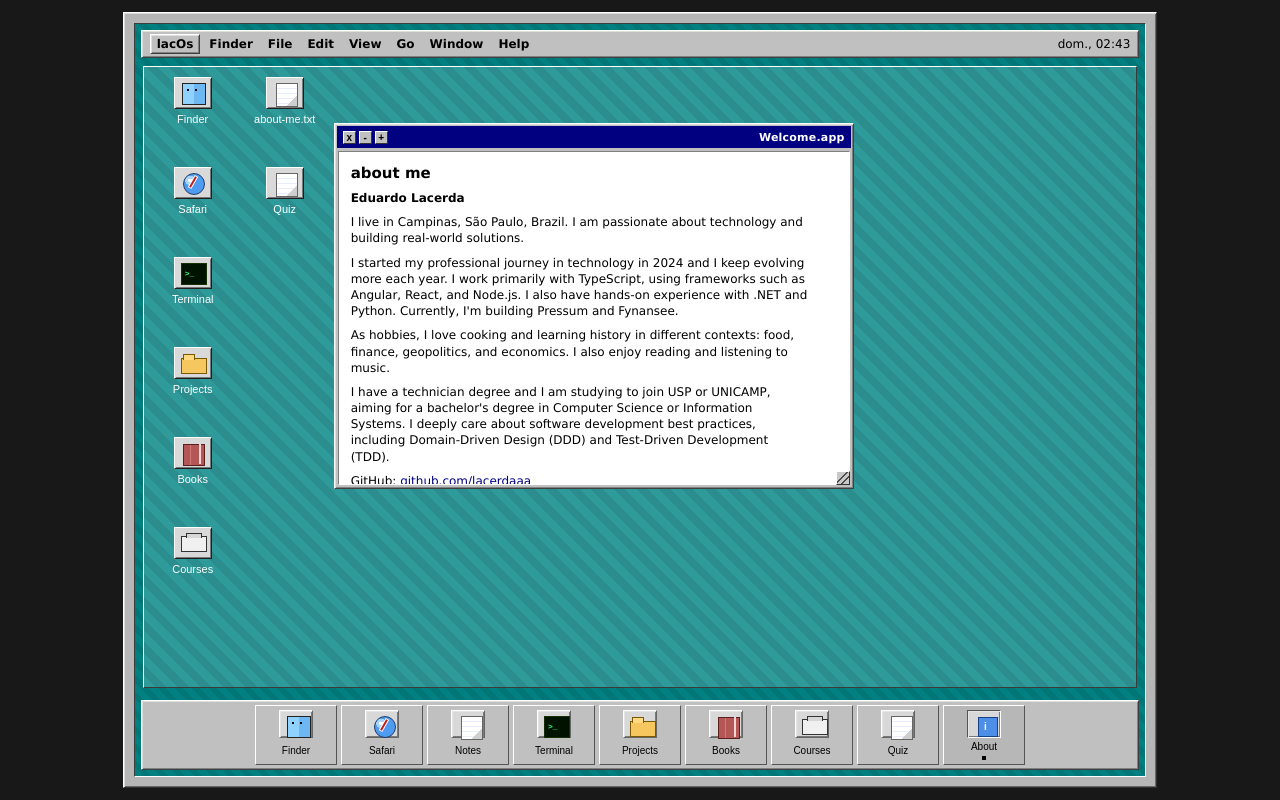
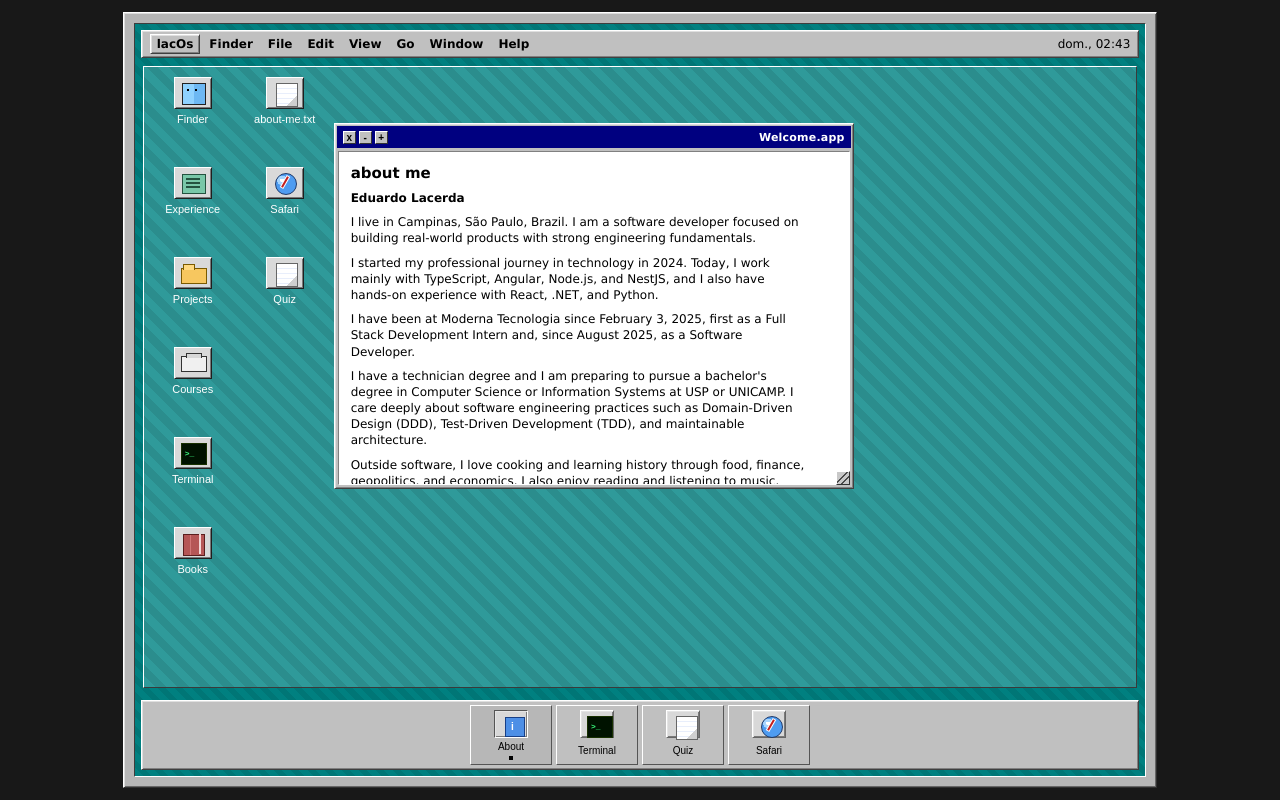
Before and after one commit to lacerdaaa/the-lacerda-os, an Angular app: page / in a window 1280 px wide. Built offline with nearby package versions, Linux system fonts and the light colour scheme.

Commit message:
Add Olhos d'agua book and fix card text layout

```diff
--- a/src/app/app.html
+++ b/src/app/app.html
@@ -129,6 +129,29 @@
               </div>
               }
 
+              @case ('experience') {
+              <h1>{{ getWindowContentTitle(windowState.appId) }}</h1>
+              <div class="experience-grid">
+                @for (experience of experiences; track experience.title) {
+                <article class="experience-card">
+                  <div class="experience-heading">
+                    <div>
+                      <h2>{{ experience.title }}</h2>
+                      <p class="experience-meta">{{ experience.organization }} · {{ experience.period }}</p>
+                    </div>
+                    <span class="experience-status">{{ experience.status }}</span>
+                  </div>
+                  <p class="experience-summary">{{ experience.summary }}</p>
+                  <ul class="experience-highlights">
+                    @for (highlight of experience.highlights; track highlight) {
+                    <li>{{ highlight }}</li>
+                    }
+                  </ul>
+                </article>
+                }
+              </div>
+              }
+
               @case ('quiz') {
               <h1>{{ getWindowContentTitle(windowState.appId) }}</h1>
               <app-about-quiz (secretUnlocked)="handleQuizSecretUnlocked()"></app-about-quiz>
@@ -152,8 +175,8 @@
                 }
 
                 <div class="safari-body">
-                  <aside class="safari-history" aria-label="Historico de pesquisa permitido">
-                    <p>Historico permitido</p>
+                  <aside class="safari-history" aria-label="Histórico de pesquisa permitido">
+                    <p>Histórico permitido</p>
                     @for (entry of safariHistory(); track entry.id) {
                     <button type="button" [class.active]="isSafariCurrentUrl(entry.url)"
                       (click)="openSafariHistoryEntry(entry.url)">
@@ -168,7 +191,7 @@
                     <iframe class="safari-frame" [src]="safeFrameUrl" title="Safari frame" loading="lazy"></iframe>
                     } @else {
                     <div class="safari-frame-fallback">
-                      <p>Visualização interna indisponivel para este domínio.</p>
+                      <p>Visualização interna indisponível para este domínio.</p>
                       <a [href]="safariCurrentUrl()" target="_blank" rel="noopener">
                         Abrir página em nova aba
                       </a>
@@ -254,12 +277,24 @@
 
               @case ('finder') {
               <h1>{{ getWindowContentTitle(windowState.appId) }}</h1>
-              <p>Explore files, open apps, and navigate your portfolio desktop.</p>
+              <p>Recruiter mode: open the most important parts of my portfolio from this desktop hub.</p>
               <div class="finder-grid">
-                <span>Portfolio</span>
-                <span>Assets</span>
-                <span>Experiments</span>
-                <span>Archive</span>
+                <button type="button" (click)="openApp('about')">
+                  <strong>Profile</strong>
+                  <span>Who I am, where I am, and what I am building.</span>
+                </button>
+                <button type="button" (click)="openApp('experience')">
+                  <strong>Experience</strong>
+                  <span>My professional timeline at Moderna Tecnologia and current hands-on work.</span>
+                </button>
+                <button type="button" (click)="openApp('projects')">
+                  <strong>Projects</strong>
+                  <span>Featured GitHub work and active product builds.</span>
+                </button>
+                <button type="button" (click)="openApp('courses')">
+                  <strong>Courses</strong>
+                  <span>Recent certifications and technical training.</span>
+                </button>
               </div>
               }
               }
--- a/src/app/app.scss
+++ b/src/app/app.scss
@@ -342,6 +342,26 @@
   background: #d7d7d7;
 }
 
+.workspace-icon[data-icon='experience']::before,
+.dock-icon[data-icon='experience']::before {
+  left: 7px;
+  top: 6px;
+  width: 22px;
+  height: 18px;
+  border: 1px solid #24523f;
+  background: #79c7a8;
+}
+
+.workspace-icon[data-icon='experience']::after,
+.dock-icon[data-icon='experience']::after {
+  left: 11px;
+  top: 10px;
+  width: 14px;
+  height: 2px;
+  background: #24523f;
+  box-shadow: 0 4px 0 #24523f, 0 8px 0 #24523f;
+}
+
 .workspace-icon[data-icon='notes']::before,
 .workspace-icon[data-icon='textviewer']::before,
 .workspace-icon[data-icon='file']::before,
@@ -619,6 +639,8 @@
   width: 56px;
   height: 74px;
   object-fit: cover;
+  grid-column: 1;
+  grid-row: 1 / span 2;
   border-top: 1px solid #fff;
   border-left: 1px solid #fff;
   border-right: 1px solid #555;
@@ -627,12 +649,15 @@
 
 .book-card h2 {
   margin: 0;
+  grid-column: 2;
   font-size: 12px;
   line-height: 1.2;
 }
 
 .book-card p {
   margin: 4px 0 0;
+  grid-column: 2;
+  align-self: start;
   font-size: 11px;
   line-height: 1.3;
 }
@@ -641,6 +666,61 @@
   height: 56px;
   image-rendering: pixelated;
   image-rendering: crisp-edges;
+}
+
+.experience-grid {
+  margin-top: 10px;
+  display: grid;
+  gap: 8px;
+}
+
+.experience-card {
+  border-top: 1px solid #fff;
+  border-left: 1px solid #fff;
+  border-right: 1px solid #666;
+  border-bottom: 1px solid #666;
+  background: #ececec;
+  padding: 10px;
+  display: grid;
+  gap: 8px;
+}
+
+.experience-heading {
+  display: flex;
+  justify-content: space-between;
+  align-items: start;
+  gap: 10px;
+}
+
+.experience-card h2,
+.finder-grid strong {
+  margin: 0;
+  font-size: 12px;
+}
+
+.experience-meta,
+.experience-summary,
+.experience-highlights,
+.finder-grid span {
+  margin: 0;
+  font-size: 11px;
+  line-height: 1.35;
+}
+
+.experience-status {
+  padding: 2px 6px;
+  border-top: 1px solid #fff;
+  border-left: 1px solid #fff;
+  border-right: 1px solid #666;
+  border-bottom: 1px solid #666;
+  background: #dcefdc;
+  font-size: 10px;
+  font-weight: 700;
+  text-transform: uppercase;
+}
+
+.experience-highlights {
+  padding-left: 18px;
 }
 
 .safari-shell {
@@ -1081,18 +1161,37 @@
 .finder-grid {
   margin-top: 10px;
   display: grid;
-  grid-template-columns: repeat(2, minmax(100px, 1fr));
+  grid-template-columns: repeat(2, minmax(160px, 1fr));
   gap: 8px;
 }
 
-.finder-grid span {
+.finder-grid button {
+  border: 0;
+  text-align: left;
+  display: grid;
+  gap: 4px;
   border-top: 1px solid #fff;
   border-left: 1px solid #fff;
   border-right: 1px solid #666;
   border-bottom: 1px solid #666;
   background: #ececec;
-  padding: 8px;
-  font-size: 11px;
+  padding: 10px;
+  font-family: inherit;
+}
+
+.finder-grid button:hover {
+  background: #e4e4e4;
+}
+
+.finder-grid button:active {
+  border-top: 1px solid #666;
+  border-left: 1px solid #666;
+  border-right: 1px solid #fff;
+  border-bottom: 1px solid #fff;
+}
+
+.finder-grid span {
+  color: #303030;
 }
 
 .dock {
--- a/src/app/app.ts
+++ b/src/app/app.ts
@@ -2,7 +2,7 @@
 import { DomSanitizer, SafeResourceUrl } from '@angular/platform-browser';
 import { AboutQuizComponent } from './about-quiz/about-quiz.component';
 
-type AppId = 'about' | 'projects' | 'books' | 'courses' | 'quiz' | 'terminal' | 'notes' | 'finder' | 'textviewer' | 'safari';
+type AppId = 'about' | 'projects' | 'books' | 'courses' | 'experience' | 'quiz' | 'terminal' | 'notes' | 'finder' | 'textviewer' | 'safari';
 
 function normalizeBrowserUrl(rawUrl: string): string | null {
   const trimmed = rawUrl.trim();
@@ -99,6 +99,15 @@
   credentialCode?: string;
 }
 
+interface ExperienceItem {
+  title: string;
+  organization: string;
+  period: string;
+  status: string;
+  summary: string;
+  highlights: string[];
+}
+
 interface SafariHistoryEntry {
   id: string;
   label: string;
@@ -113,10 +122,6 @@
     | 'unpin'
     | 'open-file'
     | 'open-terminal'
-    | 'open-books'
-    | 'open-courses'
-    | 'open-quiz'
-    | 'open-safari'
     | 'reset-dock'
     | 'themes'
     | 'theme-classic'
@@ -236,13 +241,13 @@
       id: 'ddd-community',
       label: 'DDD Community',
       url: 'https://dddcommunity.org/',
-      note: 'Conteudo sobre Domain-Driven Design.'
+      note: 'Conteúdo sobre Domain-Driven Design.'
     },
     {
       id: 'design-patterns',
       label: 'Design Patterns',
       url: 'https://refactoring.guru/design-patterns',
-      note: 'Catalogo pratico de padroes de design.'
+      note: 'Catálogo prático de padrões de design.'
     }
   ];
   private readonly safariAllowedUrlMap = new Map(
@@ -254,12 +259,15 @@
       .filter((entry): entry is readonly [string, SafariHistoryEntry] => entry !== null)
   );
   private readonly terminalVirtualPath = '/Users/eduardo/Desktop';
+  private readonly terminalOpenableApps: AppId[] = ['finder', 'safari', 'notes', 'terminal', 'projects', 'books', 'courses', 'experience', 'quiz', 'about', 'textviewer'];
+  private readonly terminalOpenableAppLabel = this.terminalOpenableApps.join('|');
   private readonly terminalCommandNames = [
     'help',
     'about',
     'projects',
     'books',
     'courses',
+    'experience',
     'quiz',
     'safari',
     'ls',
@@ -285,13 +293,14 @@
     projects: 'projects',
     books: 'books',
     courses: 'courses',
+    experience: 'experience',
     quiz: 'quiz',
     safari: 'safari',
     about: 'about',
     textviewer: 'textviewer',
     text: 'textviewer'
   };
-  private readonly defaultDockAppIds: AppId[] = ['finder', 'safari', 'notes', 'terminal', 'projects', 'books', 'courses', 'quiz', 'about'];
+  private readonly defaultDockAppIds: AppId[] = ['about', 'terminal', 'quiz', 'safari'];
   private readonly windowDefaultHeightBoost = 36;
   private readonly windowMinimumHeightBoost = 24;
   private readonly appRegistry: Record<AppId, DockApp> = {
@@ -302,16 +311,18 @@
     projects: { name: 'Projects', code: 'PR', appId: 'projects' },
     books: { name: 'Books', code: 'BK', appId: 'books' },
     courses: { name: 'Courses', code: 'CR', appId: 'courses' },
+    experience: { name: 'Experience', code: 'EX', appId: 'experience' },
     quiz: { name: 'Quiz', code: 'QZ', appId: 'quiz' },
     about: { name: 'About', code: 'AB', appId: 'about' },
     textviewer: { name: 'Text Viewer', code: 'TX', appId: 'textviewer' }
   };
   protected readonly aboutProfileName = 'Eduardo Lacerda';
   protected readonly aboutProfileParagraphs = [
-    'I live in Campinas, São Paulo, Brazil. I am passionate about technology and building real-world solutions.',
-    "I started my professional journey in technology in 2024 and I keep evolving more each year. I work primarily with TypeScript, using frameworks such as Angular, React, and Node.js. I also have hands-on experience with .NET and Python. Currently, I'm building Pressum and Fynansee.",
-    'As hobbies, I love cooking and learning history in different contexts: food, finance, geopolitics, and economics. I also enjoy reading and listening to music.',
-    "I have a technician degree and I am studying to join USP or UNICAMP, aiming for a bachelor's degree in Computer Science or Information Systems. I deeply care about software development best practices, including Domain-Driven Design (DDD) and Test-Driven Development (TDD)."
+    'I live in Campinas, São Paulo, Brazil. I am a software developer focused on building real-world products with strong engineering fundamentals.',
+    "I started my professional journey in technology in 2024. Today, I work mainly with TypeScript, Angular, Node.js, and NestJS, and I also have hands-on experience with React, .NET, and Python.",
+    'I have been at Moderna Tecnologia since February 3, 2025, first as a Full Stack Development Intern and, since August 2025, as a Software Developer.',
+    "I have a technician degree and I am preparing to pursue a bachelor's degree in Computer Science or Information Systems at USP or UNICAMP. I care deeply about software engineering practices such as Domain-Driven Design (DDD), Test-Driven Development (TDD), and maintainable architecture.",
+    'Outside software, I love cooking and learning history through food, finance, geopolitics, and economics. I also enjoy reading and listening to music.'
   ];
   protected readonly aboutProfileGithubUrl = 'https://github.com/lacerdaaa';
   protected readonly aboutProfileGithubLabel = 'github.com/lacerdaaa';
@@ -336,12 +347,13 @@
 
   protected readonly workspaceItems: WorkspaceItem[] = [
     { kind: 'app', name: 'Finder', code: 'APP', appId: 'finder', column: 1, row: 1 },
-    { kind: 'app', name: 'Safari', code: 'APP', appId: 'safari', column: 1, row: 2 },
-    { kind: 'app', name: 'Terminal', code: 'APP', appId: 'terminal', column: 1, row: 3 },
-    { kind: 'app', name: 'Projects', code: 'APP', appId: 'projects', column: 1, row: 4 },
-    { kind: 'app', name: 'Books', code: 'APP', appId: 'books', column: 1, row: 5 },
-    { kind: 'app', name: 'Courses', code: 'APP', appId: 'courses', column: 1, row: 6 },
-    { kind: 'app', name: 'Quiz', code: 'APP', appId: 'quiz', column: 2, row: 2 },
+    { kind: 'app', name: 'Experience', code: 'APP', appId: 'experience', column: 1, row: 2 },
+    { kind: 'app', name: 'Projects', code: 'APP', appId: 'projects', column: 1, row: 3 },
+    { kind: 'app', name: 'Courses', code: 'APP', appId: 'courses', column: 1, row: 4 },
+    { kind: 'app', name: 'Terminal', code: 'APP', appId: 'terminal', column: 1, row: 5 },
+    { kind: 'app', name: 'Books', code: 'APP', appId: 'books', column: 1, row: 6 },
+    { kind: 'app', name: 'Safari', code: 'APP', appId: 'safari', column: 2, row: 2 },
+    { kind: 'app', name: 'Quiz', code: 'APP', appId: 'quiz', column: 2, row: 3 },
     {
       kind: 'file',
       name: 'about-me.txt',
@@ -361,6 +373,11 @@
       cover: '/ddd.jpg'
     },
     {
+      title: "Olhos d'água",
+      description: "Em Olhos d'água, Conceição Evaristo ajusta o foco de seu interesse na população afro-brasileira abordando, sem meias palavras, a pobreza e a violência urbana que a acometem.",
+      cover: '/olhos_dagua.svg'
+    },
+    {
       title: 'As Veias Abertas da América Latina',
       description: 'Análise clássica e contundente sobre a exploração econômica e os impactos do colonialismo na América Latina, combinando pesquisa histórica e crítica política.',
       cover: '/veias_abertas.jpg'
@@ -374,6 +391,33 @@
       title: 'A Vida Não é Útil',
       description: 'Ensaios reflexivos de Ailton Krenak sobre a relação entre sociedade e natureza, propondo modos de vida e pensamento coletivo que valorizam a sustentabilidade e o cuidado.',
       cover: '/vida_nao_e_util.jpg'
+    }
+  ];
+
+  protected readonly experiences: ExperienceItem[] = [
+    {
+      title: 'Software Developer',
+      organization: 'Moderna Tecnologia',
+      period: 'August 2025 - Present',
+      status: 'Current role',
+      summary: 'Working as a Full-Stack Developer focused primarily on Angular and Node.js, building scalable web applications and internal tools that improve operational efficiency across the company.',
+      highlights: [
+        'Collaborating in a cross-functional team using Scrum and Kanban for continuous and iterative delivery.',
+        'Using Git, GitHub, and GitHub Actions while applying DevOps and GitOps principles for validation, deployment, and monitoring.',
+        'Contributed to a 30% increase in operational performance across Customer Success, Logistics, Configuration, and Engineering through system modernization and an integrated web platform.'
+      ]
+    },
+    {
+      title: 'Full Stack Development Intern',
+      organization: 'Moderna Tecnologia',
+      period: 'February 3, 2025 - July 2025',
+      status: 'Previous role',
+      summary: 'Started my journey at Moderna Tecnologia as an on-site intern in Campinas, contributing to full-stack product delivery and building the foundation for my transition into a developer role.',
+      highlights: [
+        'Worked with Angular and Node.js in real business workflows.',
+        'Learned to operate in a professional software team with agile practices and version control.',
+        'Gained the experience that helped me grow into the next stage of my career.'
+      ]
     }
   ];
 
@@ -794,12 +838,8 @@
     event.preventDefault();
     this.openContextMenuAt(event.clientX, event.clientY, null, null, [
       { id: 'open-terminal', label: 'Abrir Terminal' },
-      { id: 'open-books', label: 'Abrir Books' },
-      { id: 'open-courses', label: 'Abrir Courses' },
-      { id: 'open-quiz', label: 'Abrir Quiz' },
-      { id: 'open-safari', label: 'Abrir Safari' },
       { id: 'themes', label: 'Temas >' },
-      { id: 'reset-dock', label: 'Restaurar dock padrao' }
+      { id: 'reset-dock', label: 'Restaurar dock padrão' }
     ]);
   }
 
@@ -907,18 +947,6 @@
         break;
       case 'open-terminal':
         this.openApp('terminal');
-        break;
-      case 'open-books':
-        this.openApp('books');
-        break;
-      case 'open-courses':
-        this.openApp('courses');
-        break;
-      case 'open-quiz':
-        this.openApp('quiz');
-        break;
-      case 'open-safari':
-        this.openApp('safari');
         break;
       case 'reset-dock':
         this.dockAppIds.set([...this.defaultDockAppIds]);
@@ -1039,6 +1067,8 @@
         return 'Books';
       case 'courses':
         return 'Courses';
+      case 'experience':
+        return 'Experience';
       case 'quiz':
         return 'Quiz';
       case 'safari':
@@ -1197,6 +1227,12 @@
           'Courses.app opened with your completed certifications.'
         ]);
         return;
+      case 'experience':
+        this.openApp('experience');
+        this.appendTerminalLines([
+          'Experience.app opened with your professional timeline at Moderna Tecnologia.'
+        ]);
+        return;
       case 'quiz':
         this.openApp('quiz');
         this.appendTerminalLines([
@@ -1224,7 +1260,7 @@
         return;
       case 'open':
         if (rest.length === 0) {
-          this.appendTerminalLines(['Usage: open <finder|safari|notes|terminal|projects|books|courses|quiz|about|textviewer>']);
+          this.appendTerminalLines([`Usage: open <${this.terminalOpenableAppLabel}>`]);
           return;
         }
 
@@ -1864,7 +1900,7 @@
         return;
       }
 
-      const allowed = new Set<AppId>(['finder', 'safari', 'notes', 'terminal', 'projects', 'books', 'courses', 'quiz', 'about']);
+      const allowed = new Set<AppId>(this.terminalOpenableApps);
       const restored = parsed.filter(
         (appId): appId is AppId => typeof appId === 'string' && allowed.has(appId as AppId)
       );
@@ -1883,7 +1919,7 @@
     if (!appId) {
       this.appendTerminalLines([
         `Unknown app: ${rawTarget}`,
-        'Available apps: finder, safari, notes, terminal, projects, books, courses, quiz, about, textviewer'
+        `Available apps: ${this.terminalOpenableApps.join(', ')}`
       ]);
       return;
     }
@@ -2233,12 +2269,14 @@
           return { width: 700, height: 420 };
         case 'courses':
           return { width: 680, height: 400 };
+        case 'experience':
+          return { width: 700, height: 420 };
         case 'quiz':
           return { width: 700, height: 420 };
         case 'terminal':
           return { width: 580, height: 350 };
         case 'finder':
-        return { width: 560, height: 340 };
+          return { width: 620, height: 360 };
         case 'notes':
           return { width: 500, height: 330 };
         case 'books':
@@ -2263,12 +2301,14 @@
           return { width: 520, height: 320 };
         case 'courses':
           return { width: 500, height: 300 };
+        case 'experience':
+          return { width: 520, height: 320 };
         case 'quiz':
           return { width: 520, height: 320 };
         case 'terminal':
           return { width: 420, height: 260 };
         case 'finder':
-        return { width: 420, height: 250 };
+          return { width: 460, height: 260 };
         case 'notes':
           return { width: 380, height: 240 };
         case 'books':
@@ -2298,6 +2338,8 @@
         return 'Books.app';
       case 'courses':
         return 'Courses.app';
+      case 'experience':
+        return 'Experience.app';
       case 'quiz':
         return 'Quiz.app';
       case 'terminal':
```
Also changed, not shown: public/olhos_dagua.svg (added). Lines whose indentation alone changed are shown as unchanged.
